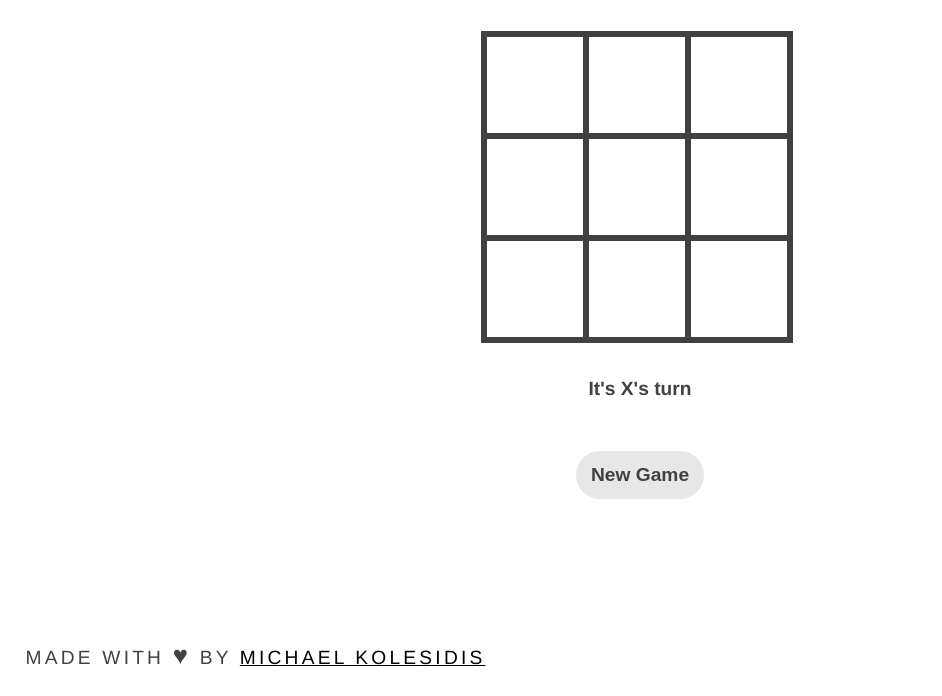
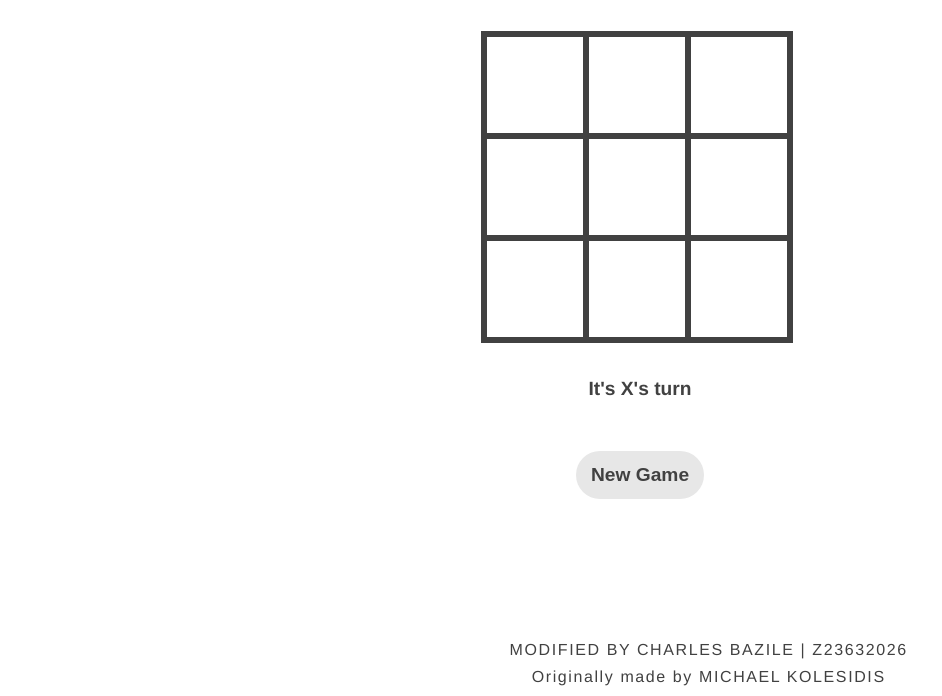
Before and after one commit to cop4808-spring-2023-fullstack-web/hw3-tic-tac-toe-js-cbazile2021, a plain HTML site: page index.html in a window 1280 px wide. Shown: the part 104-800 px from the top of the page, without its empty margins (0-942 px from the left). Drawn offline with Linux system fonts and the light colour scheme.

Commit message:
fortmatting the styles for the footer

```diff
--- a/index.html
+++ b/index.html
@@ -25,10 +25,8 @@
     <button class="restart">New Game</button>
 
     <footer>
-      <p>MADE WITH <span id="heart">♥</span> BY
-        <a href="https://github.com/michaelkolesidis/tic-tac-toe" target="_blank">
-        MICHAEL KOLESIDIS</a>
-      </p>
+      <p>MODIFIED BY CHARLES BAZILE | Z23632026</p>
+      <p>Originally made by MICHAEL KOLESIDIS</p>
     </footer>
 
     <script src="./script/tic-tac-toe.js"></script>
--- a/styles/style.css
+++ b/styles/style.css
@@ -93,10 +93,16 @@ footer {
 }
 
 footer > p {
-    margin: 1.6rem;
-    font-size: 1.2rem;
+    margin: 0.6rem;
+    font-size: 1rem;
     font-weight: 500;
-    letter-spacing: 0.2rem;
+    letter-spacing: 0.1rem;
+    text-align: center;
+}
+
+footer {
+    padding-left: 500px;
+    display: inline-flexbox;
 }
 
 a,
```
